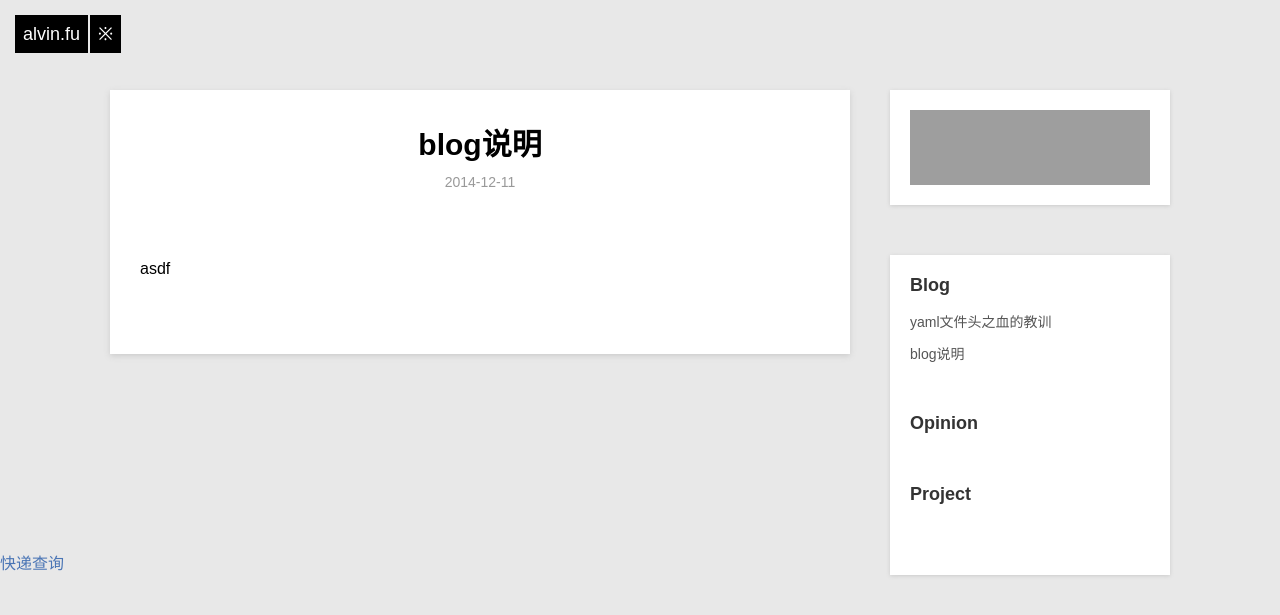
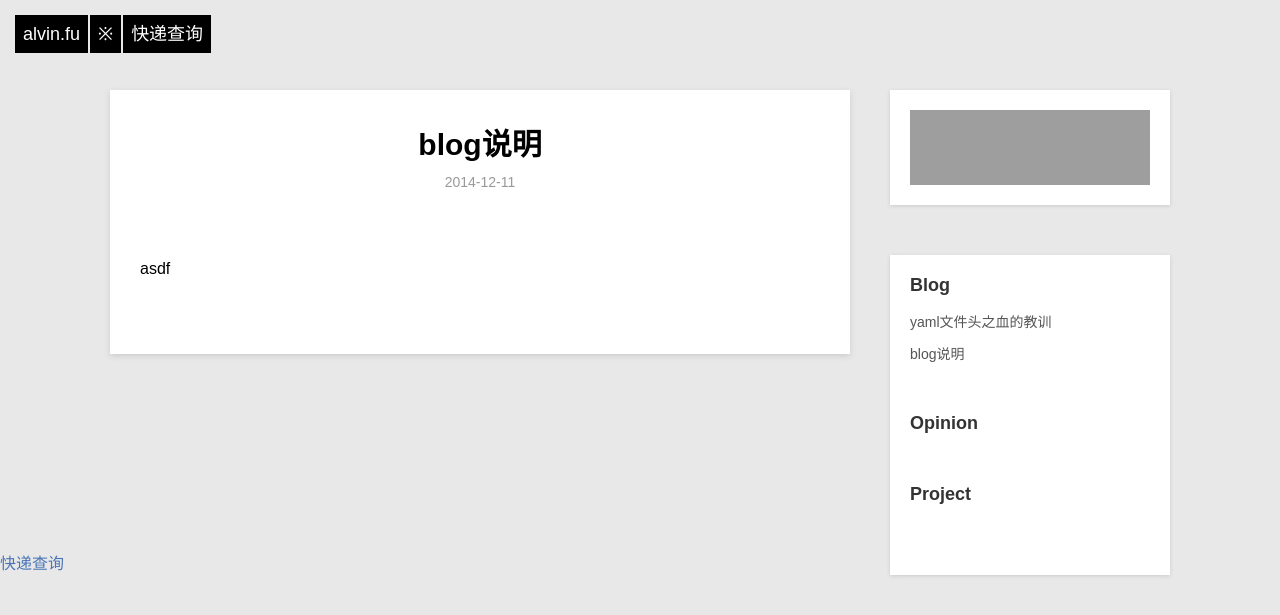
Before and after one commit to fupengfei/alvin.fu, a Jekyll site: the page built from _posts/blog/2014-12-11-read.md, in a window 1280 px wide. Shown: the top 615 px of the page. Built offline with Jekyll 4.4.1, drawn with Linux system fonts in a browser that asks for light colours; nearby versions of some CDN libraries; Markdown is read by kramdown in place of the engine named in the settings; grey boxes are pictures that could not be loaded.

Commit message:
Update default.html

```diff
--- a/_layouts/default.html
+++ b/_layouts/default.html
@@ -17,7 +17,7 @@
         <div class="home-icon-con">
             <a class="home-menu-icon" href="/">alvin.fu</a>
             <a class="home-follow" href="#" title="Contact Me">※</a>
-            <a href="http://m.kuaidi100.com" target="_blank">快递查询</a>
+            <a href="http://m.kuaidi100.com" class="home-follow"  target="_blank">快递查询</a>
         </div>
         <div class="home-contact">
             <a href="http://weibo.com/alvin404/" target="_blank" style="margin-left:-5px;"><img src="http://www.weibo.com/favicon.ico" alt="" width="25"/></a>
```
